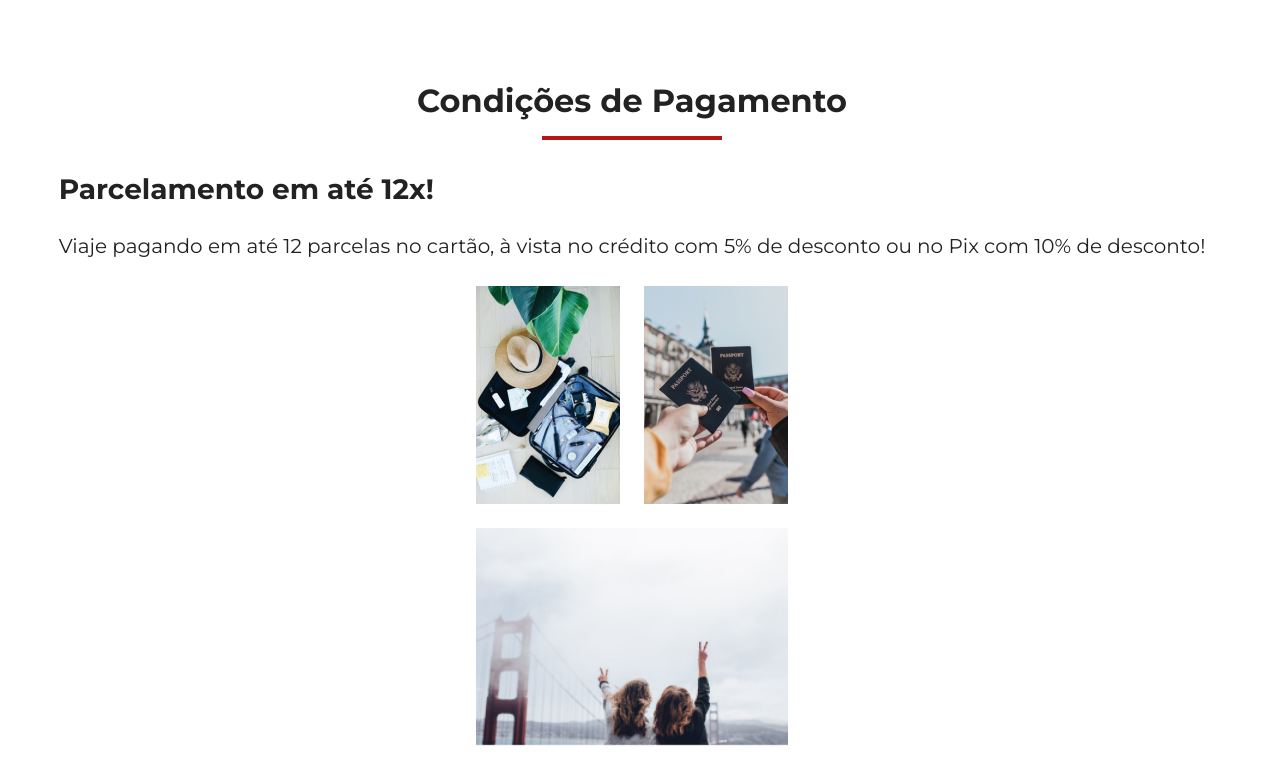
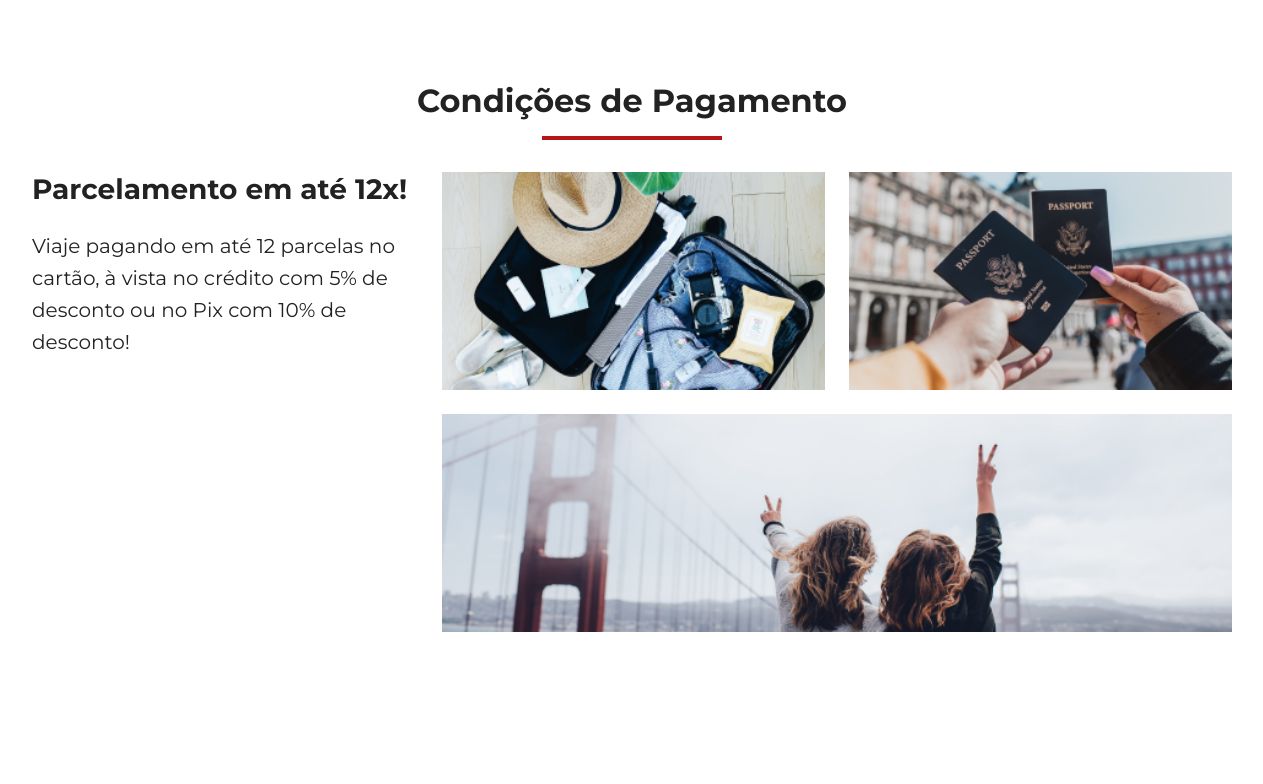
Before and after one commit to viniciuspmacedo-tec/jornada-viagens, a plain HTML site: page index.html in a window 1536 px wide. Shown: the part 3142-3926 px from the top of the page, without its empty margins (136-1399 px from the left). After the commit the page ends 3862 px from the top, so only its background shows below. Drawn offline with Linux system fonts and the light colour scheme.

Commit message:
Estiliza secao Condicoes de Pagamento para Tablet e Desktop

```diff
--- a/css/payments.css
+++ b/css/payments.css
@@ -20,26 +20,79 @@
     gap: 24px;
 }
 
-.image.bag {
-    background: url('../img/pag-bag-mobile.png') no-repeat center;
+.image.first {
+    background: url('../img/pay-first-mobile.png') no-repeat center;
     background-size: cover;
     grid-area: bag;
     width: 100%;
     height: 100%;
 }
 
-.image.passport {
-    background: url('../img/pag-passport-mobile.png') no-repeat center;
+.image.second {
+    background: url('../img/pay-second-mobile.png') no-repeat center;
     background-size: cover;
     grid-area: passport;
     width: 100%;
     height: 100%;
 }
 
-.image.people {
-    background: url('../img/pag-people-mobile.png') no-repeat center;
+.image.thirdy {
+    background: url('../img/pay-thirdy-mobile.png') no-repeat center;
     background-size: cover;
     grid-area: people;
     width: 100%;
     height: 100%;
 }
+
+@media screen and (min-width: 768px) {
+    .image-content {
+        width: 648px;
+    }
+
+    .image.first {
+        background: url('../img/pay-first-tablet.png') no-repeat center;
+        background-size: cover;
+    }
+
+    .image.second {
+        background: url('../img/pay-second-tablet.png') no-repeat center;
+        background-size: cover;
+    }
+
+    .image.thirdy {
+        background: url('../img/pay-thirdy-tablet.png') no-repeat center;
+        background-size: cover;
+    }
+}
+
+@media screen and (min-width: 1440px) {
+    .content-container {
+        display: flex;
+        flex-direction: row;
+        justify-content: space-between;
+        align-items: flex-start;
+    }
+
+    .text-content{
+        max-width: 384px;
+    }
+
+    .image-content {
+        width: 790px;
+    }
+
+    .image.first {
+        background: url('../img/pay-first-tablet.png') no-repeat center;
+        background-size: cover;
+    }
+
+    .image.second {
+        background: url('../img/pay-second-tablet.png') no-repeat center;
+        background-size: cover;
+    }
+
+    .image.thirdy {
+        background: url('../img/pay-thirdy-tablet.png') no-repeat center;
+        background-size: cover;
+    }
+}
--- a/index.html
+++ b/index.html
@@ -157,9 +157,9 @@
                     desconto ou no Pix com 10% de desconto!</p>
             </div>
             <div class="image-content">
-                <div class="image bag"></div>
-                <div class="image passport"></div>
-                <div class="image people"></div>
+                <div class="image first"></div>
+                <div class="image second"></div>
+                <div class="image thirdy"></div>
             </div>
         </div>
     </section>
```
Also changed, not shown: img/pay-first-desktop.png (added), img/pay-first-mobile.png (renamed from img/pag-bag-mobile.png), img/pay-first-tablet.png (added), img/pay-second-desktop.png (added), img/pay-second-mobile.png (renamed from img/pag-people-mobile.png), img/pay-second-tablet.png (added), img/pay-thirdy-desktop.png (added), img/pay-thirdy-mobile.png (renamed from img/pag-passport-mobile.png), img/pay-thirdy-tablet.png (added).
